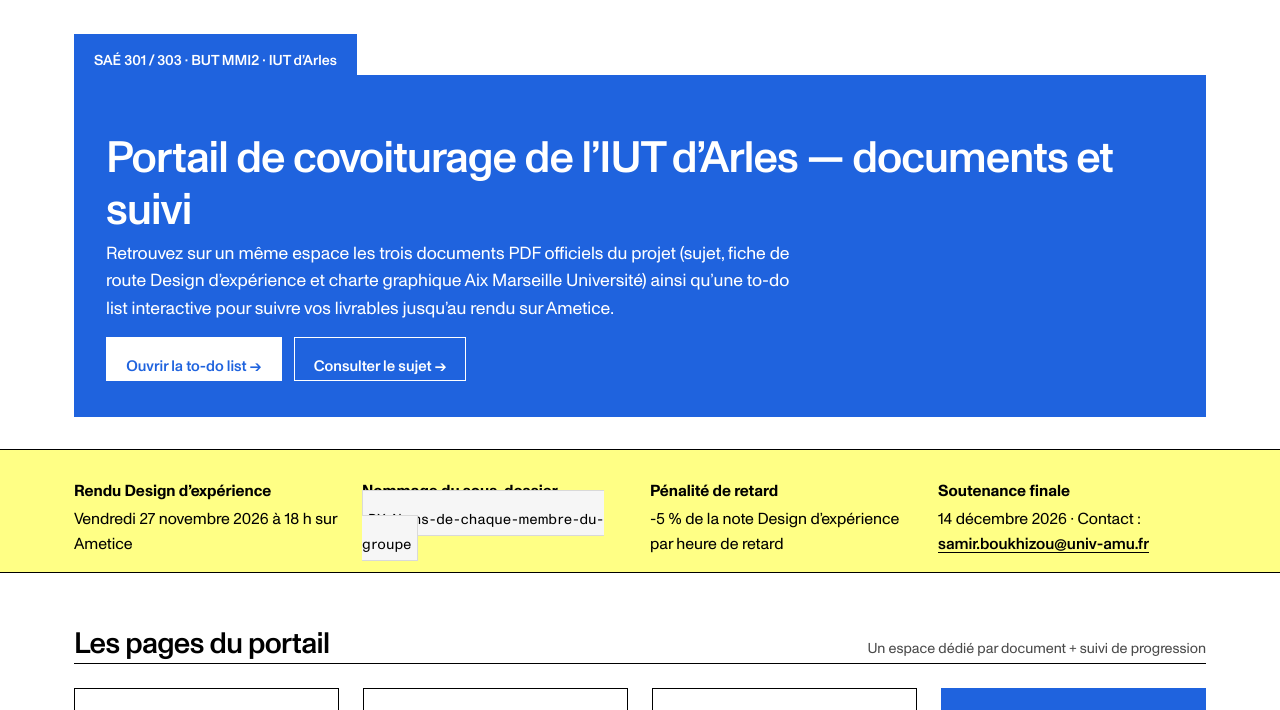
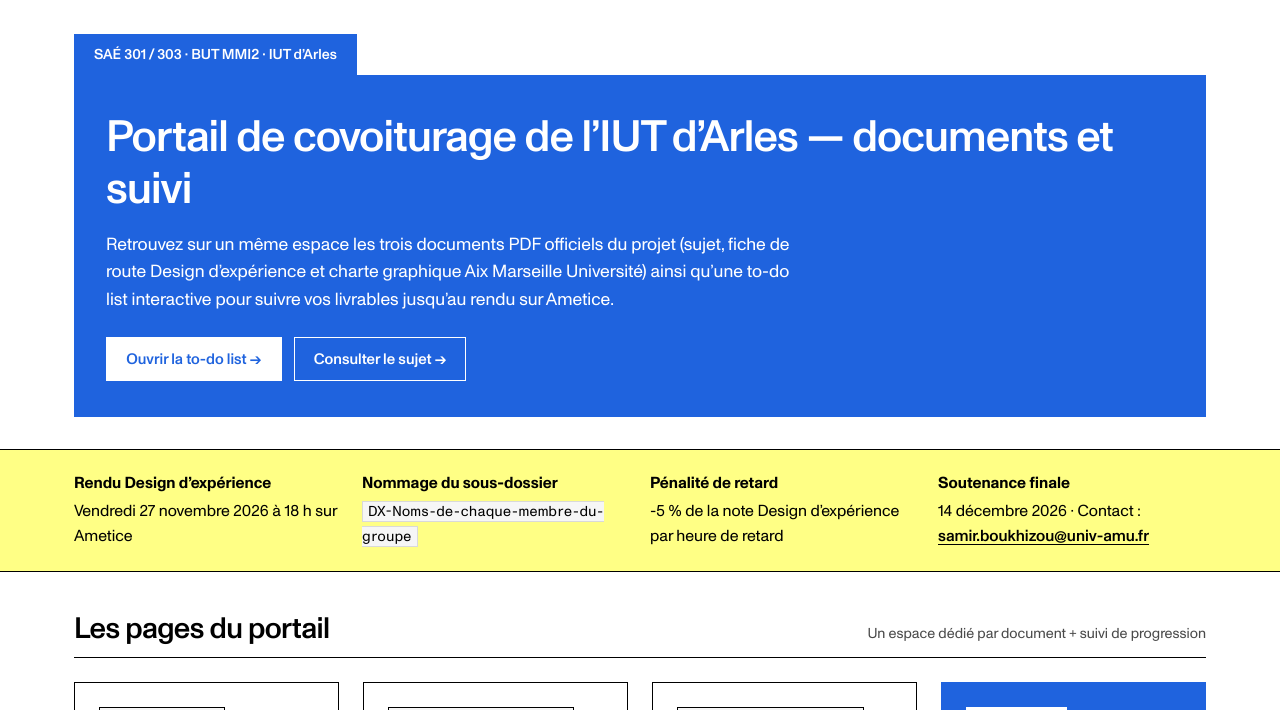
Before and after one commit to BUT-MMI/SAE_301_docs, a plain HTML site: page index.html in a window 1280 px wide. Shown: the part 115-825 px from the top of the page. Drawn offline with Linux system fonts and the light colour scheme.

Commit message:
style: add font metrics override and bump stylesheet version

```diff
--- a/css/style.css
+++ b/css/style.css
@@ -14,6 +14,9 @@
   font-weight: 400;
   font-style: normal;
   font-display: swap;
+  ascent-override: 88%;
+  descent-override: 22%;
+  line-gap-override: 0%;
 }
 
 @font-face {
@@ -22,6 +25,9 @@
   font-weight: 400;
   font-style: italic;
   font-display: swap;
+  ascent-override: 88%;
+  descent-override: 22%;
+  line-gap-override: 0%;
 }
 
 @font-face {
@@ -30,6 +36,9 @@
   font-weight: 500;
   font-style: normal;
   font-display: swap;
+  ascent-override: 88%;
+  descent-override: 22%;
+  line-gap-override: 0%;
 }
 
 @font-face {
@@ -38,6 +47,9 @@
   font-weight: 500;
   font-style: italic;
   font-display: swap;
+  ascent-override: 88%;
+  descent-override: 22%;
+  line-gap-override: 0%;
 }
 
 @font-face {
@@ -46,6 +58,9 @@
   font-weight: 700;
   font-style: normal;
   font-display: swap;
+  ascent-override: 88%;
+  descent-override: 22%;
+  line-gap-override: 0%;
 }
 
 @font-face {
@@ -54,6 +69,9 @@
   font-weight: 700;
   font-style: italic;
   font-display: swap;
+  ascent-override: 88%;
+  descent-override: 22%;
+  line-gap-override: 0%;
 }
 
 @font-face {
@@ -62,6 +80,9 @@
   font-weight: 400;
   font-style: normal;
   font-display: swap;
+  ascent-override: 88%;
+  descent-override: 22%;
+  line-gap-override: 0%;
 }
 
 :root {
--- a/index.html
+++ b/index.html
@@ -5,7 +5,7 @@
   <meta name="viewport" content="width=device-width, initial-scale=1.0">
   <title>Accueil · Documentation SAÉ 301 / 303 — IUT d’Arles</title>
   <meta name="description" content="Portail documentaire et suivi de feuille de route pour la SAÉ 301 / 303 (Portail de covoiturage de l’IUT d’Arles) selon la charte graphique Aix Marseille Université.">
-  <link rel="stylesheet" href="css/style.css?v=3">
+  <link rel="stylesheet" href="css/style.css?v=4">
 </head>
 <body>
   <a class="skip-link" href="#main-content">Aller au contenu principal</a>
```
Also changed, not shown: charte-amu.html (+1 -1 lines), fiche-de-route.html (+1 -1 lines), sujet.html (+1 -1 lines), todo.html (+1 -1 lines).
